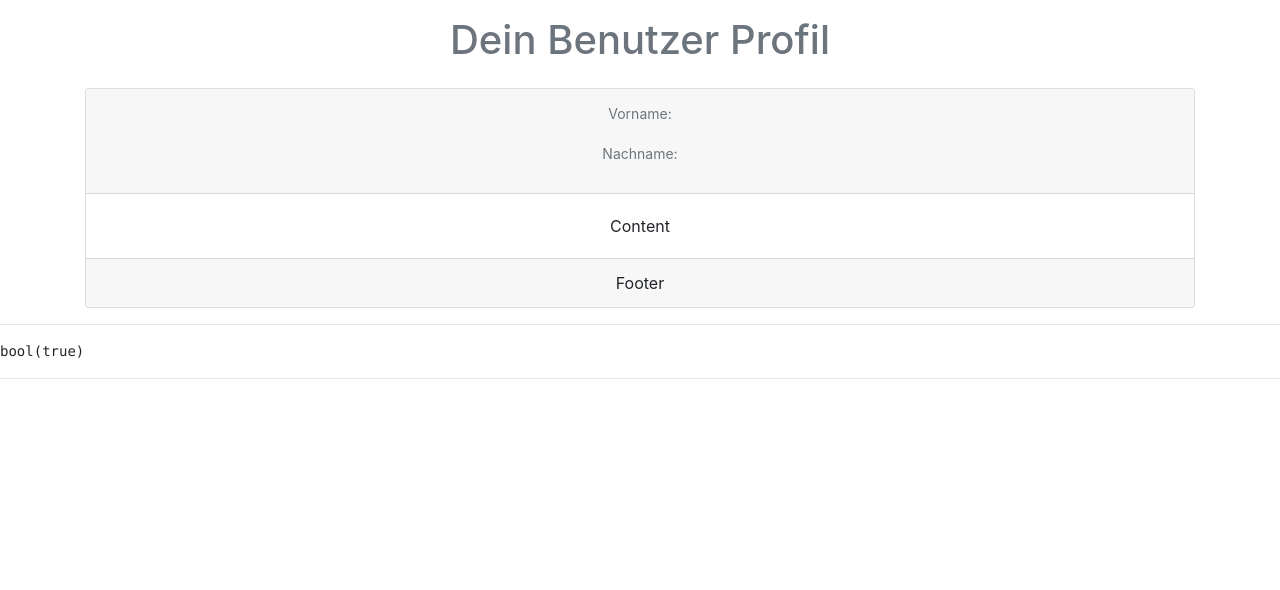
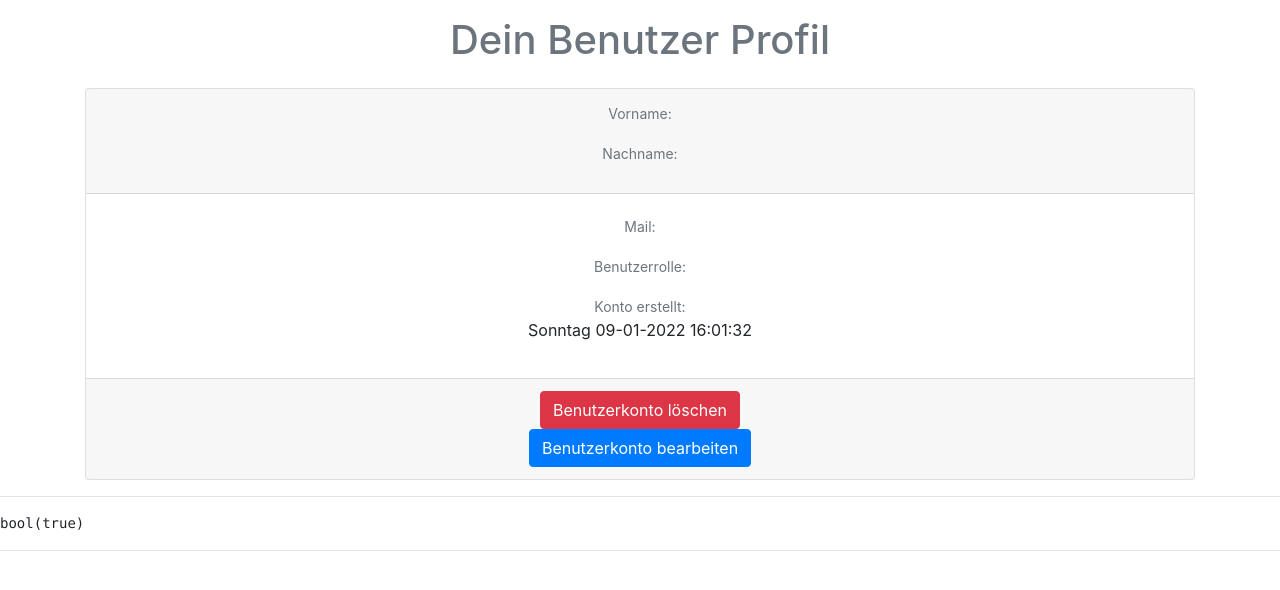
Before and after one commit to alex-1312/simple-blog, a PHP site: page /index.php?page=profile in a window 1280 px wide. Shown: the part 68-658 px from the top of the page. Run offline with PHP 8.4, Linux system fonts and the light colour scheme; the visitor is signed in with stand-in values (Sample User, id 1); a stand-in replaces the project's code that opens the database connection; some libraries are stand-ins or nearby versions.

Commit message:
initial commit

```diff
--- a/inc/profile/profile.inc.php
+++ b/inc/profile/profile.inc.php
@@ -16,6 +16,7 @@ $statement->execute([$_SESSION['id']]);
 $user = $statement->fetch();
 
 // user vars
+$userId = (int)$user['id'];
 $firstName = ucfirst(trim(cleanInput($user['firstname'])));
 $lastName = ucfirst(trim(cleanInput($user['lastname'])));
 $eMail = ucfirst(trim(cleanInput($user['email'])));
@@ -33,8 +34,30 @@ $updatedAt = (!empty($user['updated_at'])) ? $user['updated_at'] : '';
       <small class="text-muted">Nachname:</small>
       <p><?= $lastName; ?></p>
     </div>
-    <div class="card-body">Content</div>
-    <div class="card-footer">Footer</div>
+    <div class="card-body">
+      <small class="text-muted">Mail:</small>
+      <p><?= $eMail; ?></p>
+      <small class="text-muted">Benutzerrolle:</small>
+      <p><?= $role; ?></p>
+      <small class="text-muted">Konto erstellt:</small>
+      <p><?= $createdAt; ?></p>
+      <?php if(!empty($updatedAt)) : ?>
+      <small class="text-muted">Konto zuletzt aktuallisiert:</small>
+      <p><?= $updatedAt; ?></p>
+      <?php endif; ?>
+    </div>
+    <div class="card-footer">
+      <form action="inc/profile/profile_delete.php" method="post">
+        <input type="hidden" name="user-id">
+        <input type="hidden" name="xsrf-token">
+        <input class="btn btn-danger" type="submit" value="Benutzerkonto löschen">
+      </form>
+      <form action="inc/profile/profile_edit_form.php" method="post">
+        <input type="hidden" name="user-id" value="<?= $userId; ?>">
+        <input type="hidden" name="xsrf-token" value="<?= $_SESSION['token']; ?>">
+        <input class="btn btn-primary" type="submit" value="Benutzerkonto bearbeiten">
+      </form>
+    </div>
   </div>
 </div>
 
```
Also changed, not shown: inc/profile/profile_delete.php (added, +13 -0 lines), inc/profile/profile_edit.php (added, +13 -0 lines), inc/profile/profile_edit_form.php (added, +13 -0 lines).
